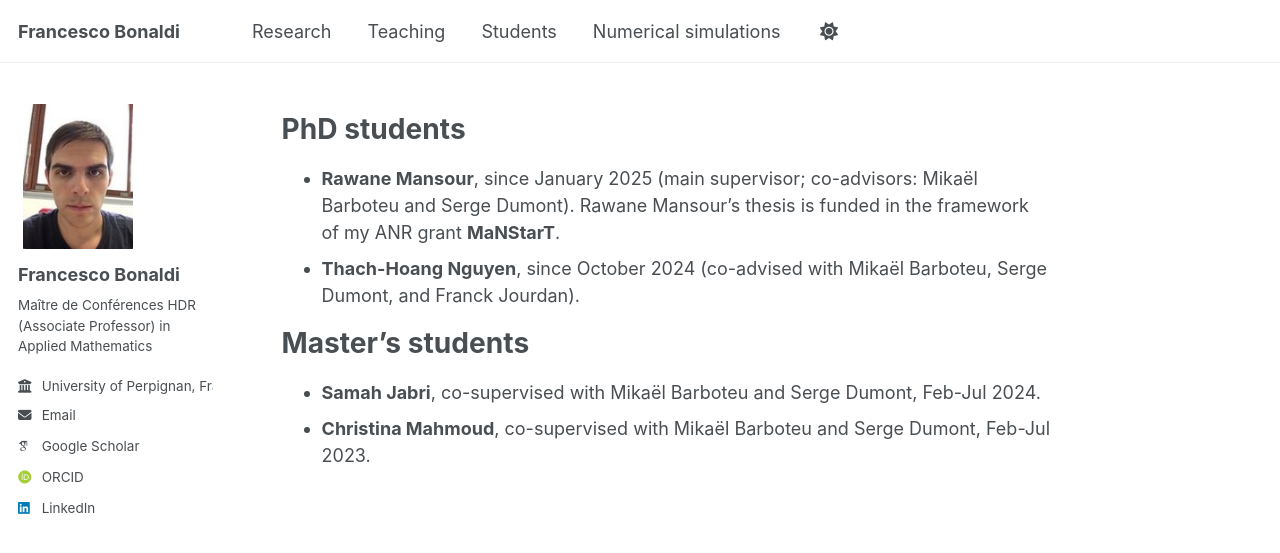
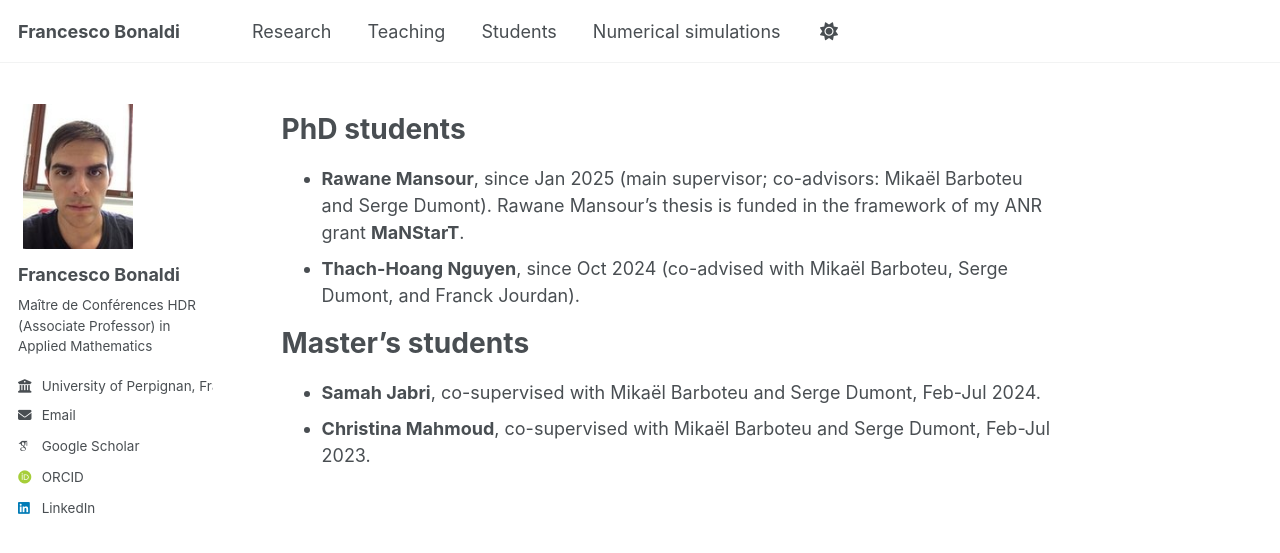
Before and after one commit to fbonaldi/fbonaldi.github.io, a Jekyll site: the page built from _pages/students.md, in a window 1280 px wide. Shown: the top 553 px of the page. Built offline with Jekyll 4.4.1, drawn with Linux system fonts in a browser that asks for light colours; some web fonts are replaced; a script bundle is joined from its source files by our own code; library files that are not in the unit come from our copies.

Commit message:
Update students.md

```diff
--- a/_pages/students.md
+++ b/_pages/students.md
@@ -7,9 +7,9 @@ redirect_from:
 
 PhD students
 ===
-* **Rawane Mansour**, since January 2025 (main supervisor; co-advisors: Mikaël Barboteu and Serge Dumont). Rawane Mansour's thesis is funded in the framework of
+* **Rawane Mansour**, since Jan 2025 (main supervisor; co-advisors: Mikaël Barboteu and Serge Dumont). Rawane Mansour's thesis is funded in the framework of
   my ANR grant **MaNStarT**.
-* **Thach-Hoang Nguyen**, since October 2024 (co-advised with Mikaël Barboteu, Serge Dumont, and Franck Jourdan).
+* **Thach-Hoang Nguyen**, since Oct 2024 (co-advised with Mikaël Barboteu, Serge Dumont, and Franck Jourdan).
 
 Master's students
 ===
```
